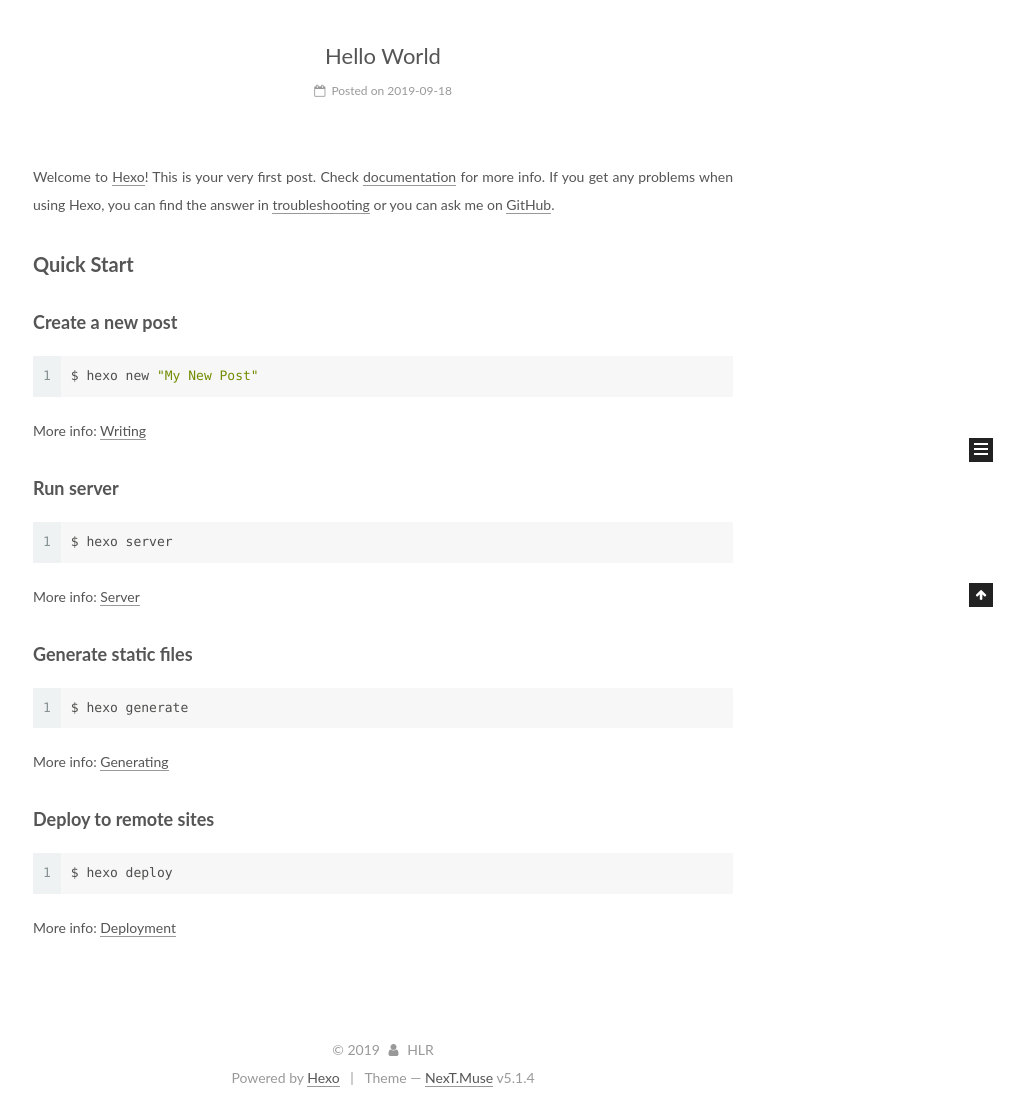
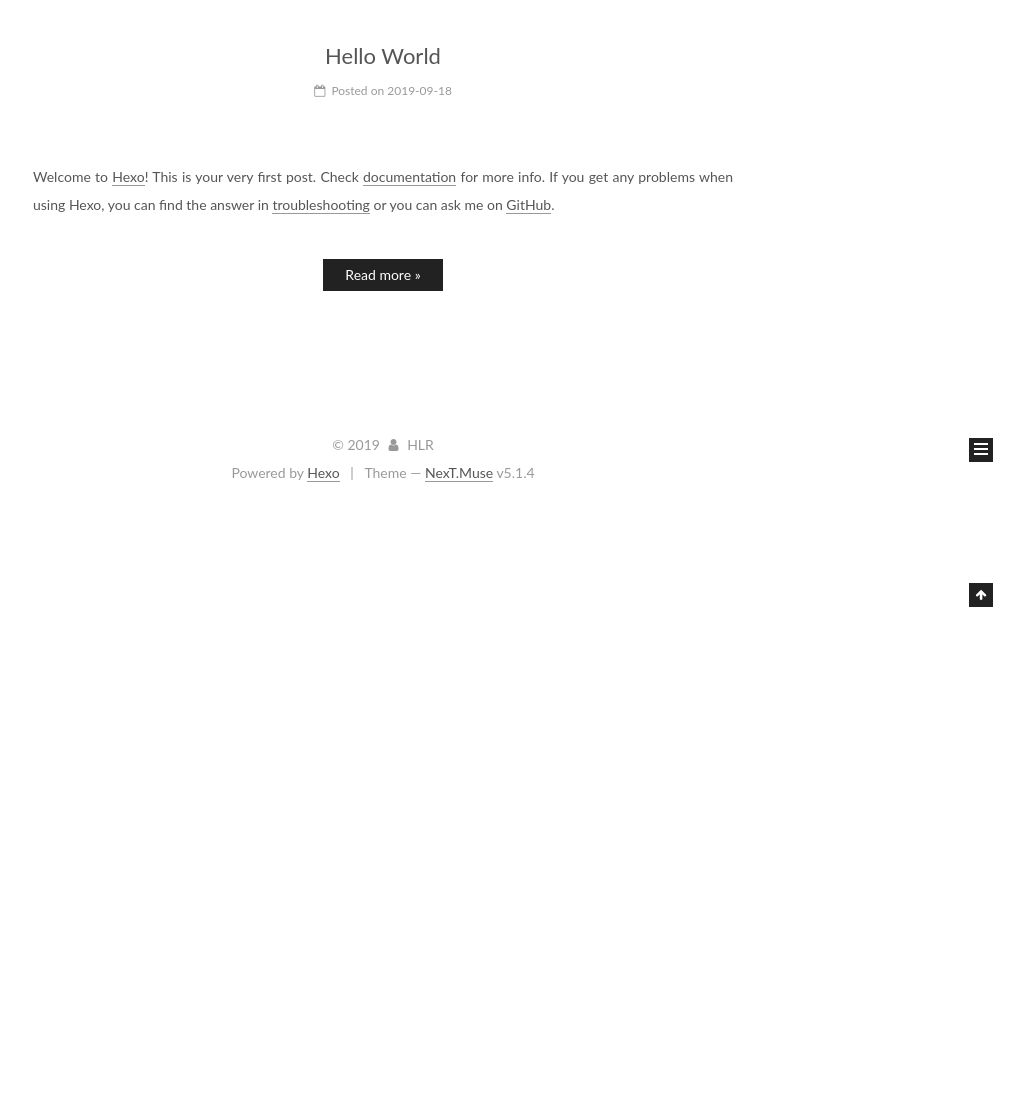
Before and after one commit to hlr7999/hlr7999.github.io, a plain HTML site: page index.html in a window 1280 px wide. Shown: the part 293-1405 px from the top of the page, without its empty margins (257-1280 px from the left). After the commit the page ends 800 px from the top, so only its background shows below. Drawn offline with Linux system fonts and the light colour scheme.

Commit message:
add more

```diff
--- a/index.html
+++ b/index.html
@@ -332,22 +332,14 @@
 
 
 
-
-            <p>Welcome to <a href="https://hexo.io/" target="_blank" rel="noopener">Hexo</a>! This is your very first post. Check <a href="https://hexo.io/docs/" target="_blank" rel="noopener">documentation</a> for more info. If you get any problems when using Hexo, you can find the answer in <a href="https://hexo.io/docs/troubleshooting.html" target="_blank" rel="noopener">troubleshooting</a> or you can ask me on <a href="https://github.com/hexojs/hexo/issues" target="_blank" rel="noopener">GitHub</a>.</p>
-<h2 id="Quick-Start"><a href="#Quick-Start" class="headerlink" title="Quick Start"></a>Quick Start</h2><h3 id="Create-a-new-post"><a href="#Create-a-new-post" class="headerlink" title="Create a new post"></a>Create a new post</h3><figure class="highlight bash"><table><tr><td class="gutter"><pre><span class="line">1</span><br></pre></td><td class="code"><pre><span class="line">$ hexo new <span class="string">"My New Post"</span></span><br></pre></td></tr></table></figure>
-
-<p>More info: <a href="https://hexo.io/docs/writing.html" target="_blank" rel="noopener">Writing</a></p>
-<h3 id="Run-server"><a href="#Run-server" class="headerlink" title="Run server"></a>Run server</h3><figure class="highlight bash"><table><tr><td class="gutter"><pre><span class="line">1</span><br></pre></td><td class="code"><pre><span class="line">$ hexo server</span><br></pre></td></tr></table></figure>
-
-<p>More info: <a href="https://hexo.io/docs/server.html" target="_blank" rel="noopener">Server</a></p>
-<h3 id="Generate-static-files"><a href="#Generate-static-files" class="headerlink" title="Generate static files"></a>Generate static files</h3><figure class="highlight bash"><table><tr><td class="gutter"><pre><span class="line">1</span><br></pre></td><td class="code"><pre><span class="line">$ hexo generate</span><br></pre></td></tr></table></figure>
-
-<p>More info: <a href="https://hexo.io/docs/generating.html" target="_blank" rel="noopener">Generating</a></p>
-<h3 id="Deploy-to-remote-sites"><a href="#Deploy-to-remote-sites" class="headerlink" title="Deploy to remote sites"></a>Deploy to remote sites</h3><figure class="highlight bash"><table><tr><td class="gutter"><pre><span class="line">1</span><br></pre></td><td class="code"><pre><span class="line">$ hexo deploy</span><br></pre></td></tr></table></figure>
-
-<p>More info: <a href="https://hexo.io/docs/deployment.html" target="_blank" rel="noopener">Deployment</a></p>
-
-
+          <p>Welcome to <a href="https://hexo.io/" target="_blank" rel="noopener">Hexo</a>! This is your very first post. Check <a href="https://hexo.io/docs/" target="_blank" rel="noopener">documentation</a> for more info. If you get any problems when using Hexo, you can find the answer in <a href="https://hexo.io/docs/troubleshooting.html" target="_blank" rel="noopener">troubleshooting</a> or you can ask me on <a href="https://github.com/hexojs/hexo/issues" target="_blank" rel="noopener">GitHub</a>.</p>
+          <!--noindex-->
+          <div class="post-button text-center">
+            <a class="btn" href="/2019/09/18/hello-world/#more" rel="contents">
+              Read more &raquo;
+            </a>
+          </div>
+          <!--/noindex-->
 
 
     </div>
```
Also changed, not shown: 2019/09/18/hello-world/index.html (+6 -4 lines).
